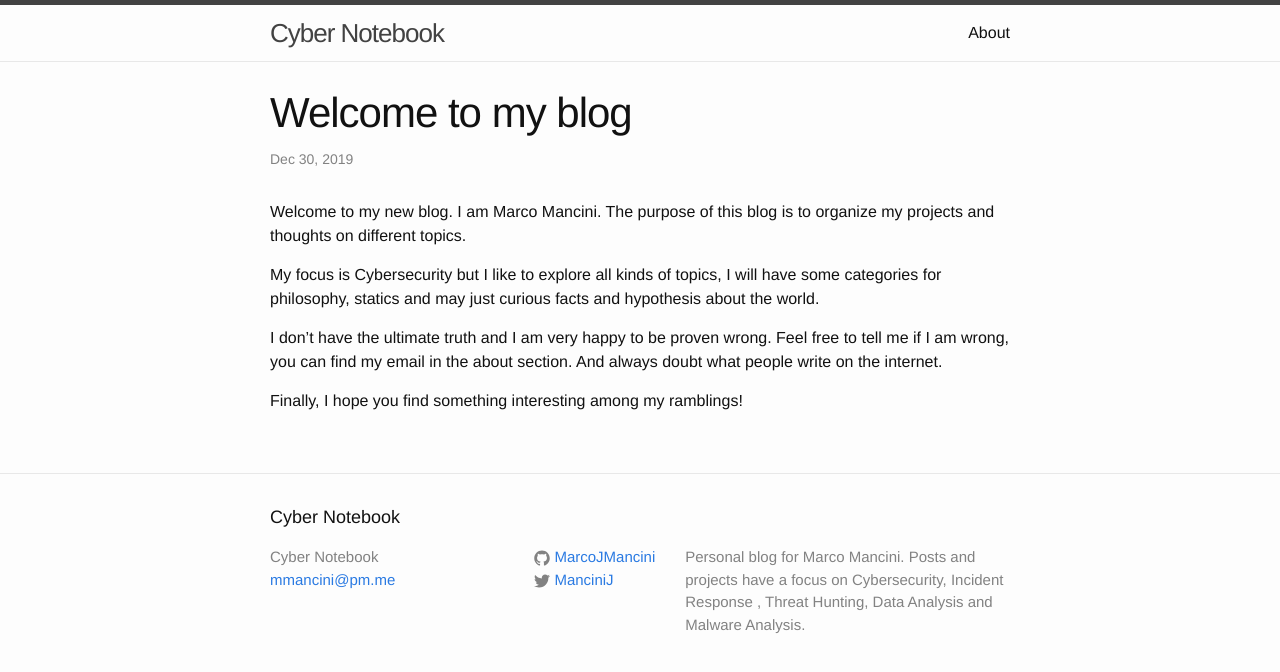
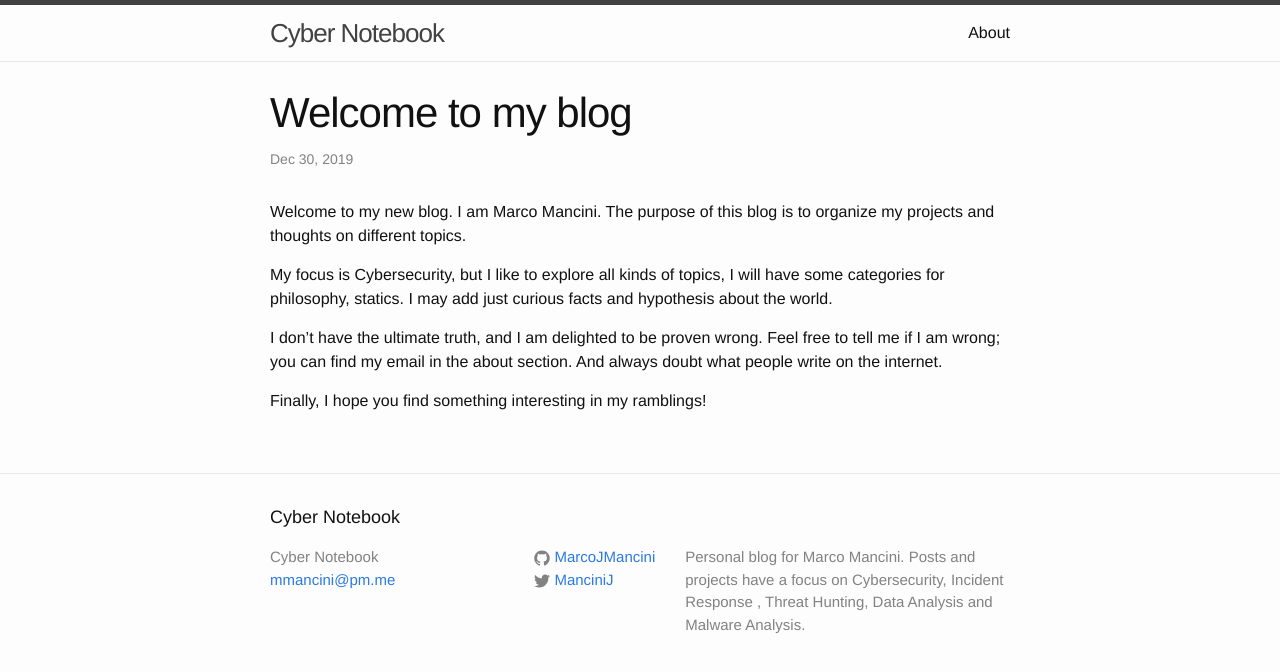
Before and after one commit to MarcoJMancini/marcojmancini.github.io, a Jekyll site: the page built from _posts/2019-12-30-first-post.markdown, in a window 1280 px wide. Shown: the top 672 px of the page. Built offline with Jekyll 4.4.1, drawn with Linux system fonts in a browser that asks for light colours.

Commit message:
Apply Grammarly to post

```diff
--- a/_posts/2019-12-30-first-post.markdown
+++ b/_posts/2019-12-30-first-post.markdown
@@ -7,9 +7,9 @@ categories: Introduction about
 
 Welcome to my new blog. I am Marco Mancini. The purpose of this blog is to organize my projects and thoughts on different topics.
 
-My focus is Cybersecurity but I like to explore all kinds of topics, I will have some categories for philosophy, statics and may just curious facts and hypothesis about the world.
+My focus is Cybersecurity, but I like to explore all kinds of topics, I will have some categories for philosophy, statics. I may add just curious facts and hypothesis about the world.
 
-I don't have the ultimate truth and I am very happy to be proven wrong. Feel free to tell me if I am wrong, you can find my email in the about section.
+I don't have the ultimate truth, and I am delighted to be proven wrong. Feel free to tell me if I am wrong; you can find my email in the about section.
 And always doubt what people write on the internet.
 
-Finally, I hope you find something interesting among my ramblings!
+Finally, I hope you find something interesting in my ramblings!
```
Also changed, not shown: 2 other files.
